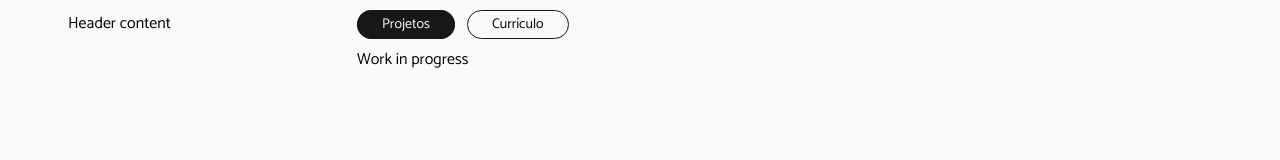
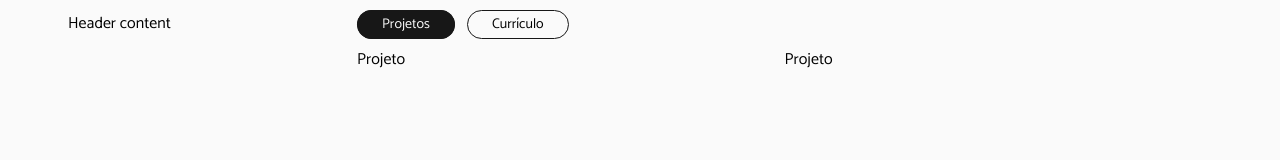
Before and after one commit to MatheusKerscher/portfolio, a Next.js app: page / in a window 1280 px wide. Shown: the top 160 px of the page. Built offline with nearby package versions, Linux system fonts and the light colour scheme.

Commit message:
feat: add `projects` layout

```diff
--- /dev/null
+++ b/src/app/components/project-card.tsx
@@ -0,0 +1,5 @@
+const ProjectCard = () => {
+  return <article>Projeto</article>;
+};
+
+export default ProjectCard;
--- a/src/app/page.tsx
+++ b/src/app/page.tsx
@@ -1,7 +1,10 @@
+import ProjectCard from "./components/project-card";
+
 export default function Home() {
   return (
-    <div>
-      <h1>Work in progress</h1>
-    </div>
+    <section className="w-full grid grid-cols-1 md:grid-cols-2">
+      <ProjectCard />
+      <ProjectCard />
+    </section>
   );
 }
```
